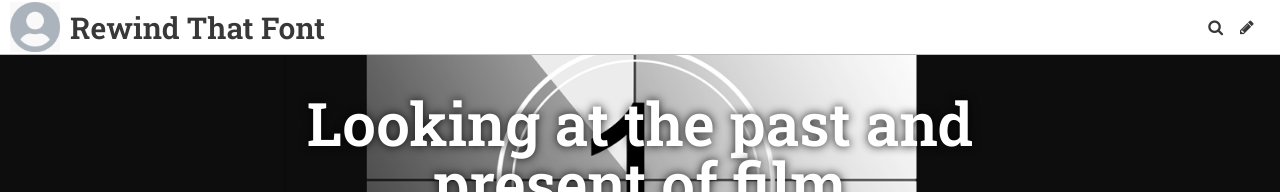
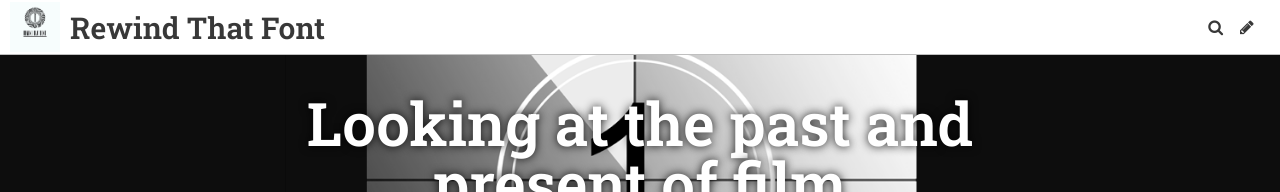
Before and after one commit to hrmcneil3/rewind, a Jekyll site: the page built from index.html, in a window 1280 px wide. Shown: the top 192 px of the page. Built offline with Jekyll 4.4.1, drawn with Linux system fonts in a browser that asks for light colours; some web fonts are replaced; the list of posts is cut into pages by our own code.

Commit message:
Update Settings “general”

```diff
--- a/_data/settings.yml
+++ b/_data/settings.yml
@@ -5,7 +5,7 @@ header_text: "Looking at the past and present of film typography. "
 footer_text: Copyright 2020 Rewind That Font
 header_feature_image: ../uploads/film-career.png
 bannerheight: 20vmax
-logo: /uploads/logo.jpg
+logo: ../uploads/black-event-photographer-logo-2.jpg
 favicon: /uploads/favicon.ico
 gridlayout: false
 fixednavbar: false
```
Also changed, not shown: uploads/black-event-photographer-logo-2.jpg (added).
